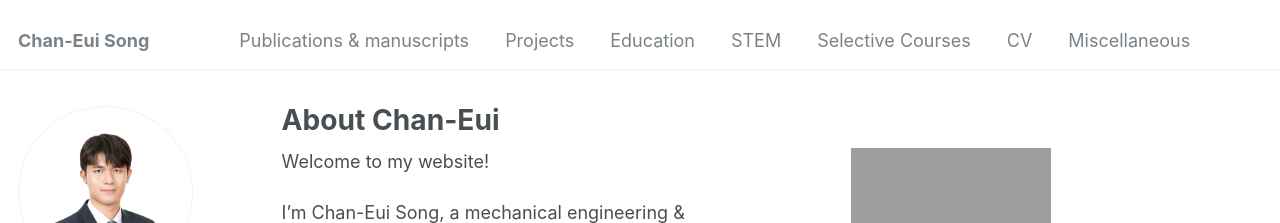
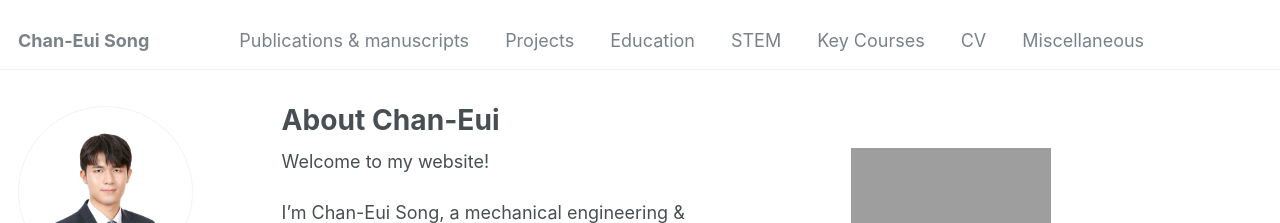
Before and after one commit to cksdml1014/chanisong, a Jekyll site: the page built from _pages/about.md, in a window 1280 px wide. Shown: the top 223 px of the page. Built offline with Jekyll 4.4.1, drawn with Linux system fonts in a browser that asks for light colours.

Commit message:
Update navigation.yml

```diff
--- a/_data/navigation.yml
+++ b/_data/navigation.yml
@@ -12,7 +12,7 @@ main:
   - title: "STEM"
     url: /STEM/
 
-  - title: "Selective Courses"
+  - title: "Key Courses"
     url: /courses/
 
   - title: "CV"
```
